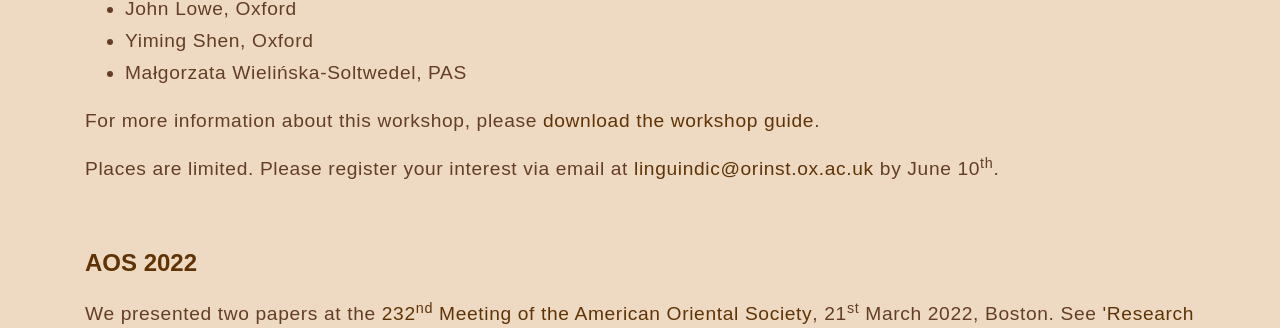
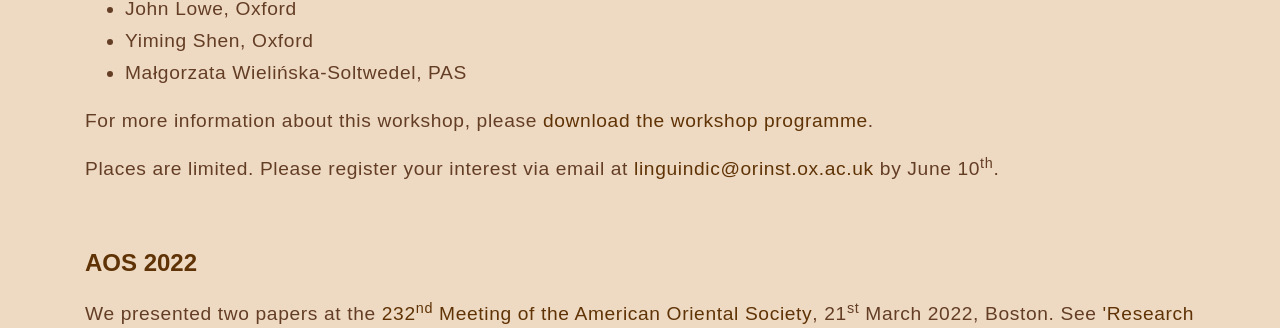
Before and after one commit to linguindic/linguindic-website, a Django app: page /about/events/ in a window 1280 px wide. Shown: the part 1160-1488 px from the top of the page. Run offline with Django 3.2, Linux system fonts and the light colour scheme; parts of the project's set-up code (start-up, migrations or seed data) failed here and were passed over; some libraries are stand-ins or nearby versions.

Commit message:
uploaded new workshop programme

```diff
--- a/django/general/templates/general/about-events.html
+++ b/django/general/templates/general/about-events.html
@@ -32,7 +32,7 @@
             <li>Małgorzata Wielińska-Soltwedel, PAS</li>
         </ul>
         <p>
-            For more information about this workshop, please <a href="{% static 'documents/workshop_2022-06-27.pdf' %}" target="_blank">download the workshop guide</a>.
+            For more information about this workshop, please <a href="{% static 'documents/workshop_2022-06-27.pdf' %}" target="_blank">download the workshop programme</a>.
         </p>
         <p>
             Places are limited. Please register your interest via email at <a href="mailto:linguindic@orinst.ox.ac.uk?subject=LINGUINDIC Workshop registration&body=I'd like to register my interest for the LINGUINDIC workshop on 27th-28th June 2022.">linguindic@orinst.ox.ac.uk</a> by June 10<sup>th</sup>.
```
Also changed, not shown: 2 other files.
